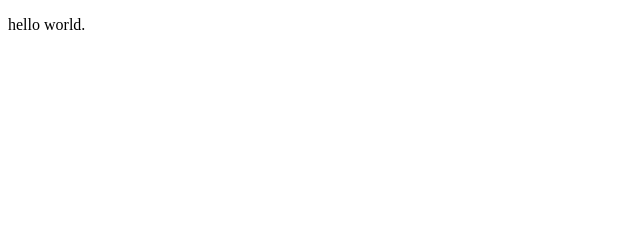
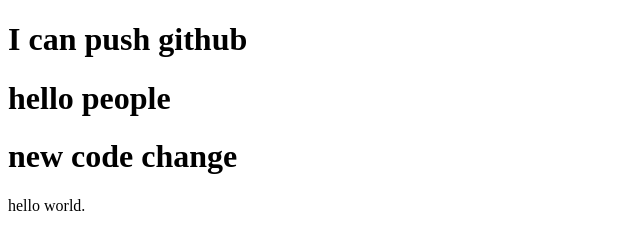
Before and after one commit to Istiak-Ahmed123/rimon-joy, a plain HTML site: page index.html in a window 1280 px wide. Shown: the whole page, without its empty margins (0-640 px from the left). Drawn offline with Linux system fonts and the light colour scheme.

Commit message:
it my github

```diff
--- a/index.html
+++ b/index.html
@@ -7,6 +7,9 @@
     <title>THis me</title>
 </head>
 <body>
+    <h1>I can push github</h1>
+    <h1>hello people</h1>
+    <h1>new code change</h1>
     <p>hello world.</p>
 </body>
 </html>
```
